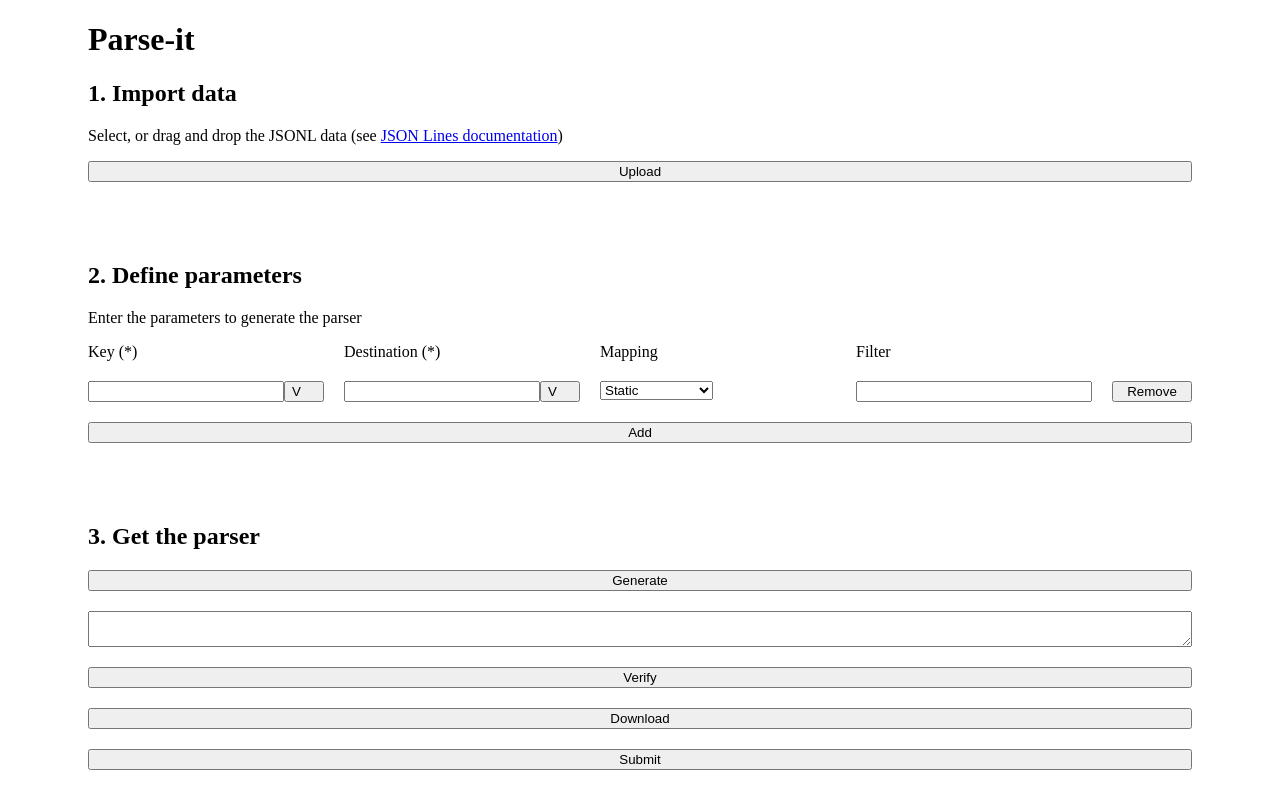
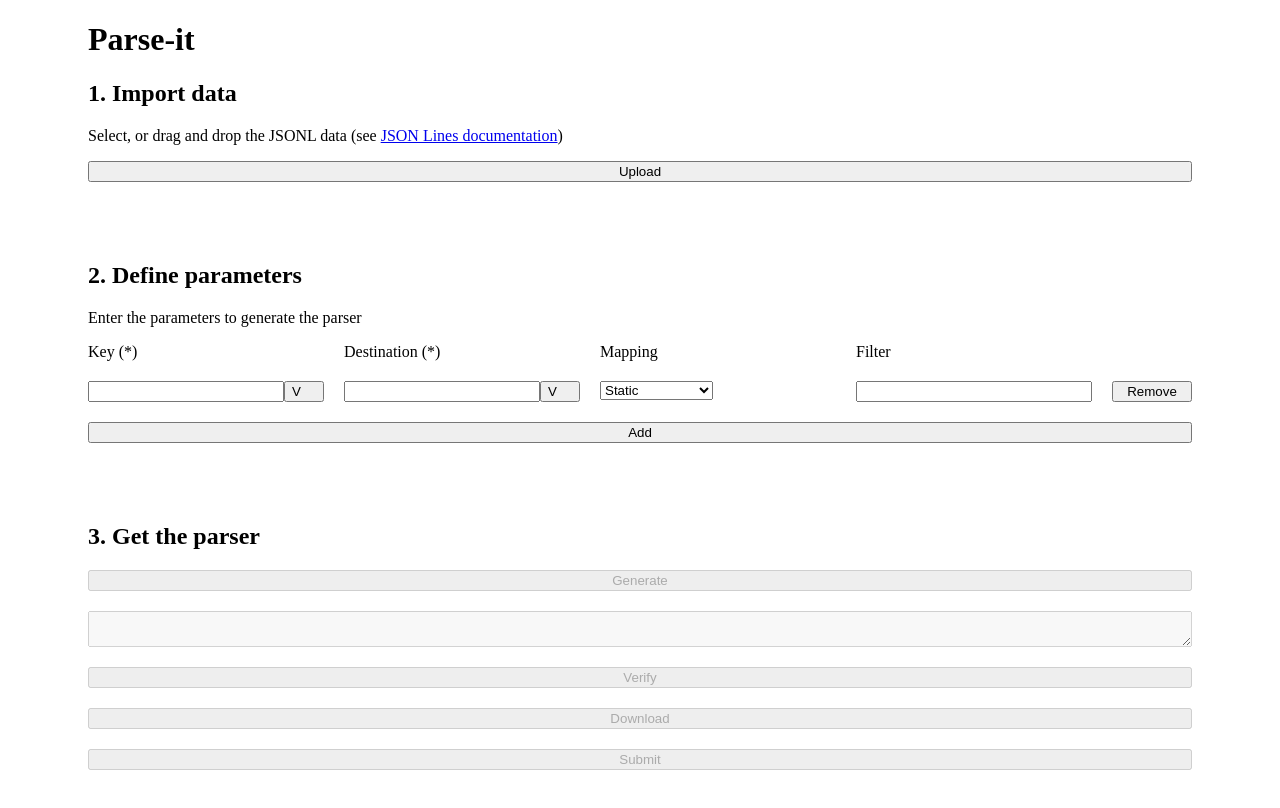
Before and after one commit to davideschiera/parse-it, a React (Create React App) app: page / in a window 1280 px wide. Shown: the top 808 px of the page. Built offline with nearby package versions, Linux system fonts and the light colour scheme; no server answers.

Commit message:
Fix generator

```diff
--- a/src/ParserGenerator.js
+++ b/src/ParserGenerator.js
@@ -7,10 +7,10 @@ import { verifyParser } from './parser/verifyParser';
 export function ParserGenerator({ data, parameters }) {
     const [parser, setParser] = useState(null);
     const linkRef = useRef();
-    const canGenerate = data !== null && Array.isArray(parameters);
-    const canVerify = data !== null && Array.isArray(parameters) && parser !== null;
-    const canDownload = data !== null && Array.isArray(parameters) && parser !== null;
-    const canSubmit = data !== null && Array.isArray(parameters) && parser !== null;
+    const canGenerate = data !== null && parameters.length > 0;
+    const canVerify = data !== null && parameters.length > 0 && parser !== null;
+    const canDownload = canVerify;
+    const canSubmit = canVerify;
 
     function generate(event) {
         event.preventDefault();
@@ -52,23 +52,23 @@ export function ParserGenerator({ data, parameters }) {
                 {/*Prevent implicit submission of the form*/}
                 <button type="submit" disabled style={{ display: 'none' }} aria-hidden="true" />
 
-                <button type="button" onClick={generate} disabled={canGenerate}>
+                <button type="button" onClick={generate} disabled={canGenerate === false}>
                     Generate
                 </button>
 
-                <textarea readOnly value={parser || ''} />
+                <textarea readOnly value={parser || ''} disabled={parser === null} />
 
-                <button type="button" onClick={verify} disabled={canVerify}>
+                <button type="button" onClick={verify} disabled={canVerify === false}>
                     Verify
                 </button>
 
                 {/* eslint-disable-next-line  */}
                 <a ref={linkRef} style={{ display: 'none' }} />
 
-                <button type="button" onClick={download} disabled={canDownload}>
+                <button type="button" onClick={download} disabled={canDownload === false}>
                     Download
                 </button>
-                <button type="button" onClick={submit} disabled={canSubmit}>
+                <button type="button" onClick={submit} disabled={canSubmit === false}>
                     Submit
                 </button>
             </form>
```
